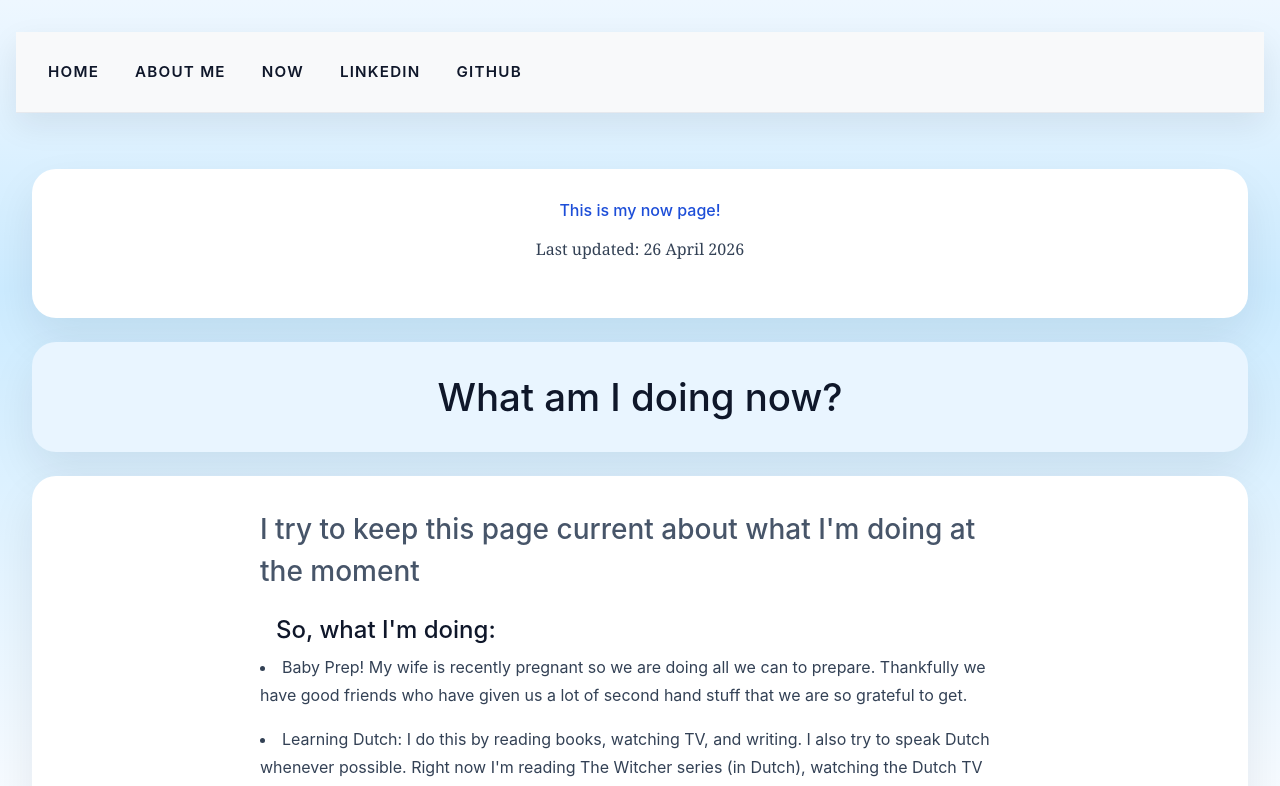
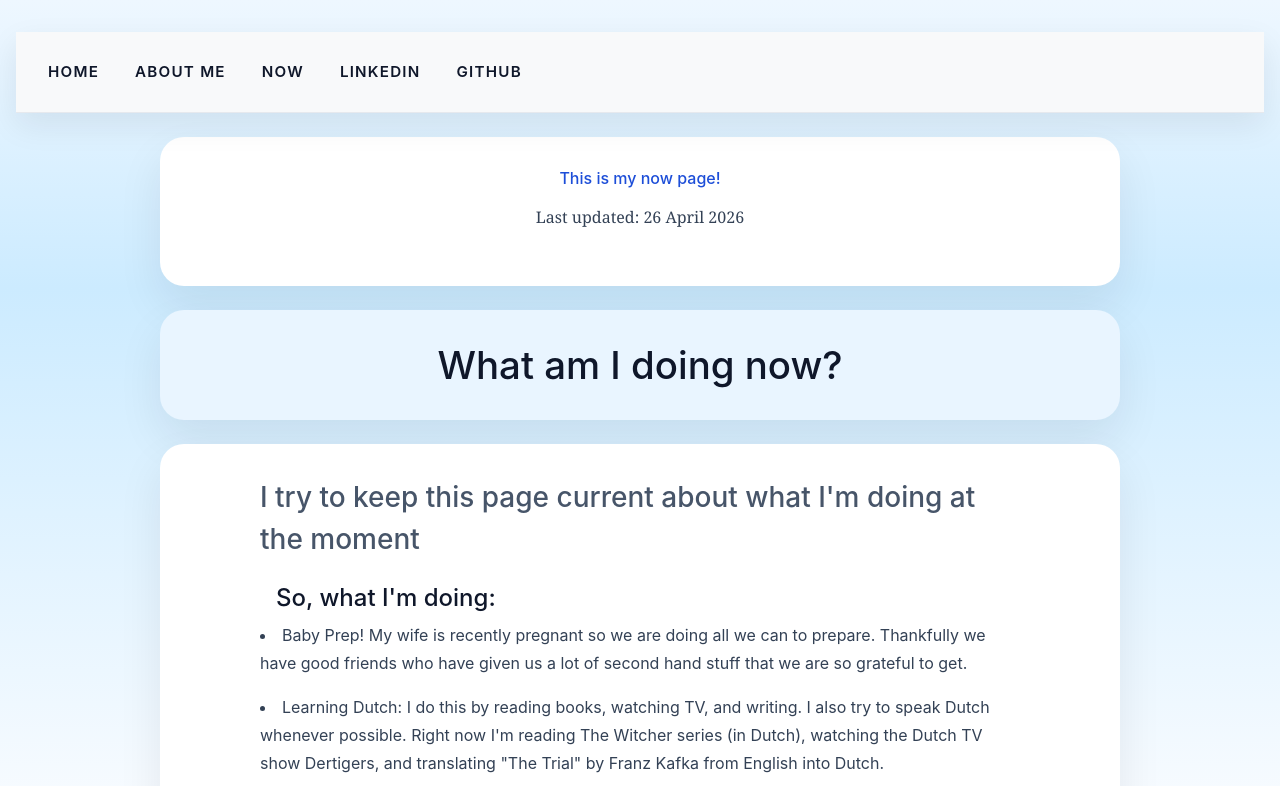
Before and after one commit to SheaMeyers/SheaMeyers.github.io, a React (Create React App) app: page /now in a window 1280 px wide. Shown: the top 786 px of the page. Built offline with nearby package versions, Linux system fonts and the light colour scheme.

Commit message:
Styling stuff

```diff
--- a/src/Home.css
+++ b/src/Home.css
@@ -45,14 +45,14 @@ html, body, #root {
 }
 
 .Main-portion__name {
-  top: 38%;
+  top: 22%;
   margin: 0;
   font-size: clamp(3rem, 7vw, 5.5rem);
   letter-spacing: 0.08em;
 }
 
 .Main-portion__job {
-  top: 56%;
+  top: 44%;
   margin: 0;
   font-size: clamp(1.5rem, 4vw, 2.5rem);
   font-weight: 500;
--- a/src/Now.css
+++ b/src/Now.css
@@ -14,6 +14,7 @@
 .Now--white-section,
 .Now--non-white-section {
   width: 100%;
+  max-width: 960px;
   display: flex;
   justify-content: center;
   padding: 2rem;
--- a/src/Now.tsx
+++ b/src/Now.tsx
@@ -6,7 +6,6 @@ const Now: React.FC = () => {
     return (
         <div className="Now">
             <HeaderBar />
-            <div className="Now">
             <div className="Now--white-section">
                 <h6 style={{textAlign: 'center'}}>
                     <a style={{margin: '0.3rem'}} href="https://nownownow.com/p/dYg2" target="_blank" rel="noopener noreferrer">This is my now page!</a>
@@ -53,7 +52,6 @@ const Now: React.FC = () => {
                 </div>
             </div>
         </div>
-        </div>
     );
 };
 
```
Lines whose indentation alone changed are shown as unchanged.
